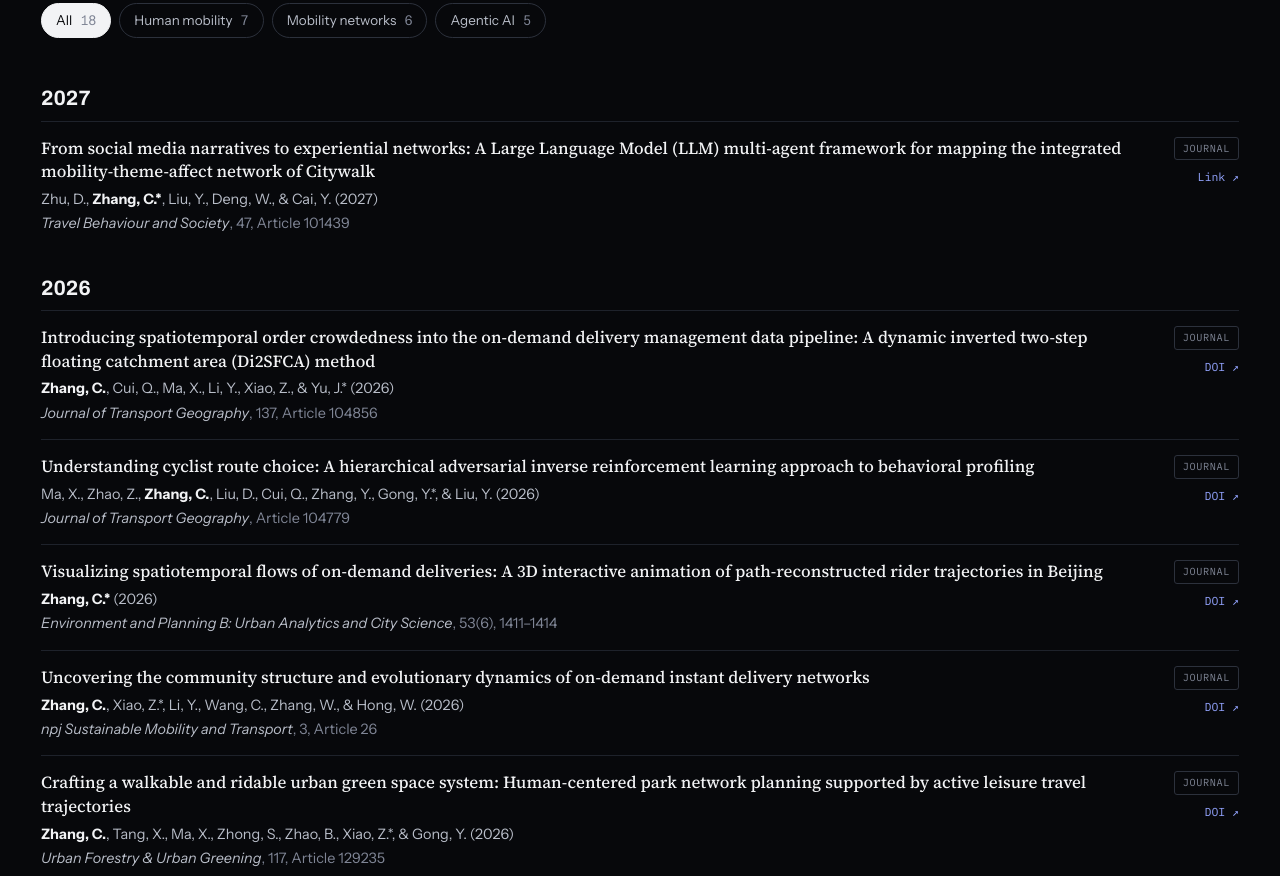
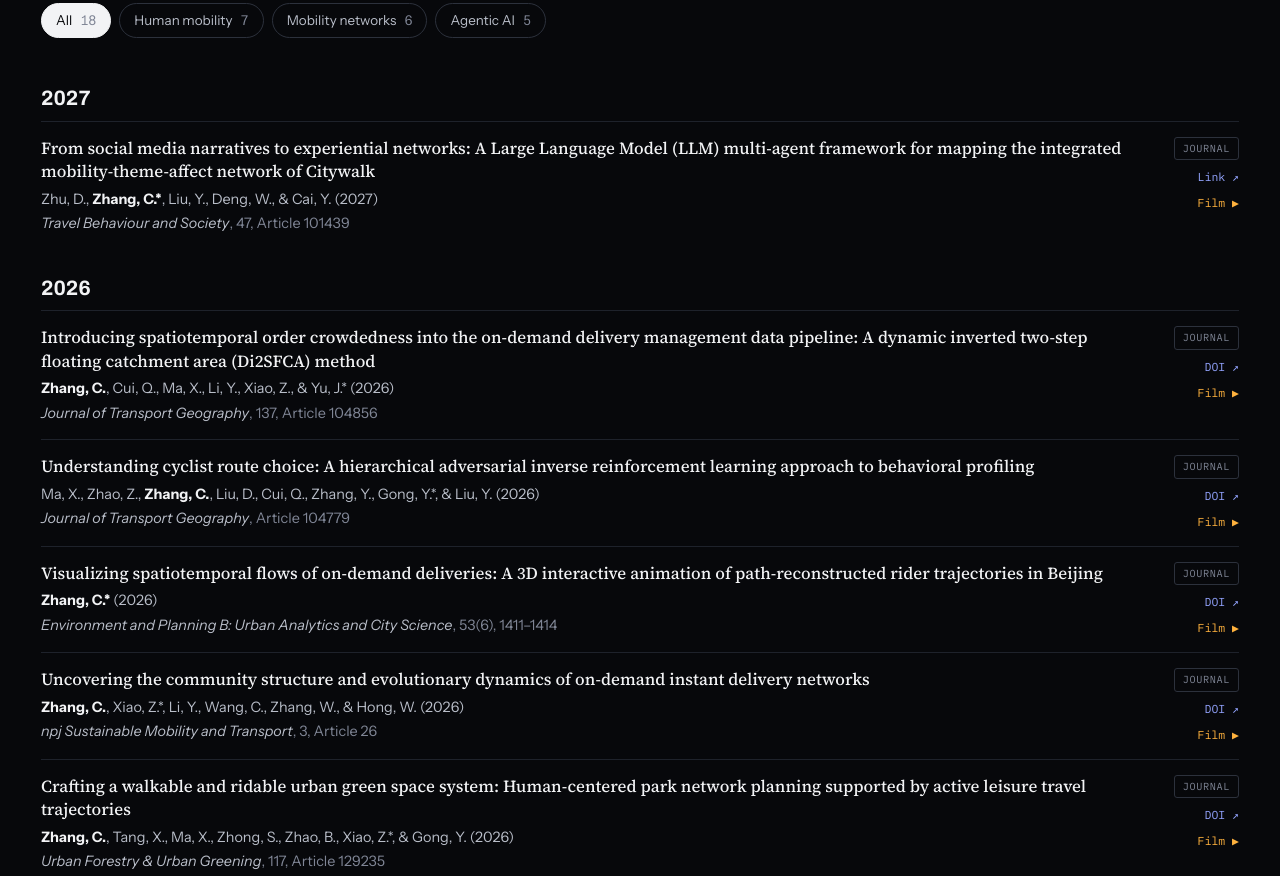
Before and after one commit to agenticcitylab/agenticcitylab.github.io, a plain HTML site: page index.html in a window 1280 px wide. Shown: the part 6088-6964 px from the top of the page. Drawn offline with Linux system fonts and the light colour scheme; animation ran at ten frames a second.

Commit message:
Lab page: load new assets, show Film links
Co-Authored-By: Claude Opus 5.5 <noreply@anthropic.com>
Claude-Session: https://claude.ai/code/session_01SheZSy8TNMZcxXEfXb73jm

```diff
--- a/index.html
+++ b/index.html
@@ -11,7 +11,7 @@
 <title>Agentic City Lab</title>
 <meta name="description" content="Agentic City Lab studies human–AI interaction for urban mobility and city science: how people and AI agents plan, move and decide together in cities.">
 <link rel="stylesheet" href="assets/fonts/fonts.css">
-<link rel="stylesheet" href="assets/base.css?v=d425932e">
+<link rel="stylesheet" href="assets/base.css?v=93bc6c0b">
 <style>
 
 
@@ -217,9 +217,9 @@
   <div class="proj-in"><div class="proj-fig"></div><div class="proj-body"></div></div>
 </dialog>
 
-<script src="assets/data.js?v=0cd6e0e1"></script>
+<script src="assets/data.js?v=a13b3fef"></script>
 <script>window.ACL_FIG="assets/figures/";window.ACL_IMG="assets/img/";window.ACL_VID="assets/video/"</script>
-<script src="assets/gfx.js?v=c13f7ec2"></script>
+<script src="assets/gfx.js?v=a385727a"></script>
 <script src="assets/worldmask.js?v=82e4a83c"></script>
 <script src="assets/worldmap.js?v=31fc9139"></script>
 <script src="assets/sim.js?v=94656a0e"></script>
@@ -227,6 +227,7 @@
 <script>
 (function(){
   const D = window.ACL_DATA, E = ACL.esc;
+  ACL.FILM_HREF = '#';                     // publications with a research film link to it
   ACL.menu(); ACL.copyButtons();
   document.getElementById('headlock').innerHTML = ACL.lockup();
   document.getElementById('footlock').innerHTML = ACL.lockup();
```
